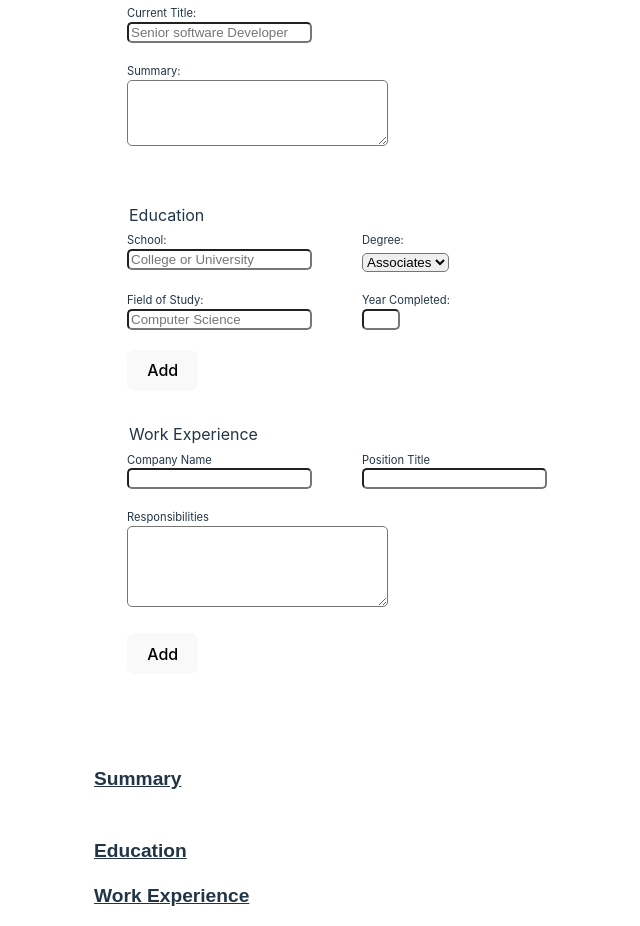
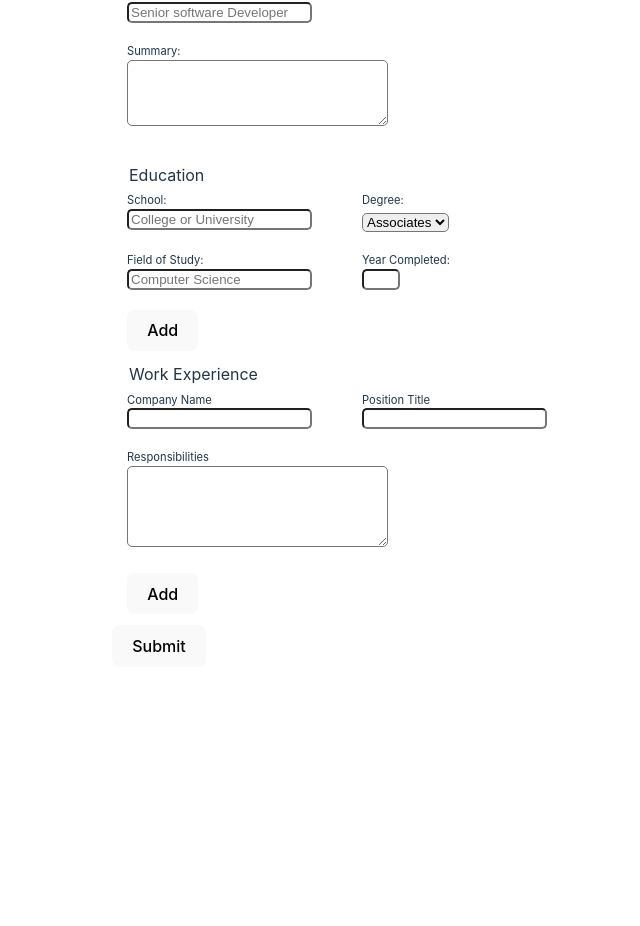
Before and after one commit to MakersMarked/cvgenerator, a React (Vite) app in the folder cv-generator/: page / in a window 1280 px wide. Shown: the part 302-1228 px from the top of the page, without its empty margins (303-943 px from the left). After the commit the page ends 969 px from the top, so only its background shows below. Built offline with nearby package versions, Linux system fonts and the light colour scheme.

Commit message:
Test Modal code

```diff
--- a/cv-generator/src/App.jsx
+++ b/cv-generator/src/App.jsx
@@ -4,9 +4,11 @@ import Preview from './components/Preview';
 import ContactInfo from './components/ContactInfo';
 import Education from './components/Education';
 import Experience from './components/Experience';
+import Modal from './components/Modal';
+import { SubmitBtn } from './components/Utils';
 
 function App() {
-
+const [openModal, setOpenModal] = useState(false)
 // Contact Info components's State and Fn's
 const [contactInfo, setContactInfo] = useState({
        firstName:'',
@@ -78,7 +80,7 @@ const handleEducationList = () => {
   return (
     <div className='module'>
 
-      <div>
+      <div className='main-content'>
         <ContactInfo
         handleContactInfo={handleContactInfo}
       />
@@ -92,16 +94,12 @@ const handleEducationList = () => {
         handleWorkExpList={handleWorkExpList}
 
       />
-
-
-        <Preview
-                contactInfo={contactInfo}
+  <SubmitBtn onClick={()=> setOpenModal(true)} text="Submit" />
+      {openModal && <Modal contactInfo={contactInfo}
                 educationList={educationList}
                 workExpList={workExpList}
                 handleDeleteWork={handleDeleteWork}
-                handleDeleteSchool={handleDeleteSchool}
-
-        />
+                handleDeleteSchool={handleDeleteSchool}/>}
       </div>
 
     </div>
--- a/cv-generator/src/Styles/index.css
+++ b/cv-generator/src/Styles/index.css
@@ -19,6 +19,11 @@
   display: flex;
   justify-content: center;
   align-items: center;
+  max-width: 100vw;
+  margin: 0 auto;
+}
+.main-content {
+
 }
 .header {
   display: flex;
@@ -39,9 +44,9 @@ section{
   gap: 50px;
 }
 fieldset {
-  margin: 20px;
+
   border: 1px var(--text-color) solid;
-  max-width: 600px;
+  max-width: 800px;
 
 }
 
--- a/cv-generator/src/Styles/preview.css
+++ b/cv-generator/src/Styles/preview.css
@@ -74,4 +74,5 @@ span {
 }
 #school:hover >span {
   display: contents;
+  cursor: pointer;
 }
--- /dev/null
+++ b/cv-generator/src/components/Modal.jsx
@@ -0,0 +1,21 @@
+import Preview from "./Preview"
+
+const Modal = ({contactInfo,educationList,workExpList,handleDeleteSchool,handleDeleteWork}) => {
+
+    return (
+        <div className="modal-bg">
+            <div className="Modal-content">
+                {<Preview
+                contactInfo={contactInfo}
+                educationList={educationList}
+                workExpList={workExpList}
+                handleDeleteWork={handleDeleteWork}
+                handleDeleteSchool={handleDeleteSchool}
+
+                />}
+            </div>
+        </div>
+    )
+}
+
+export default Modal
```
